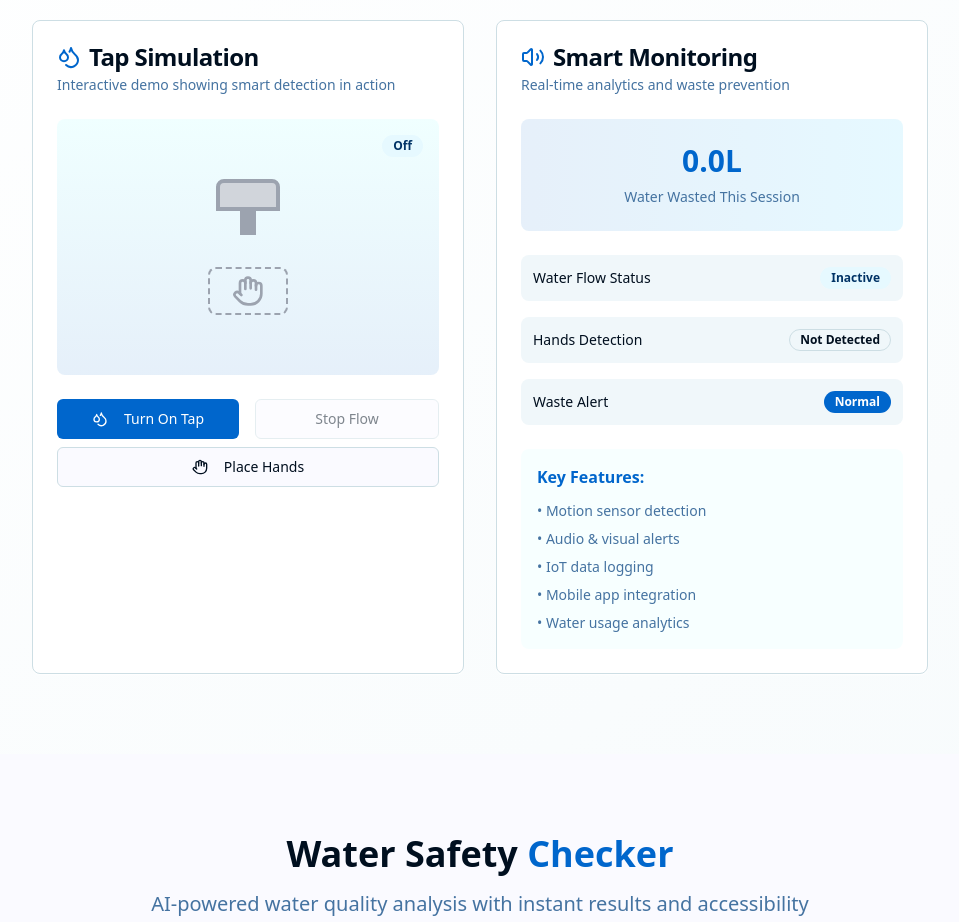
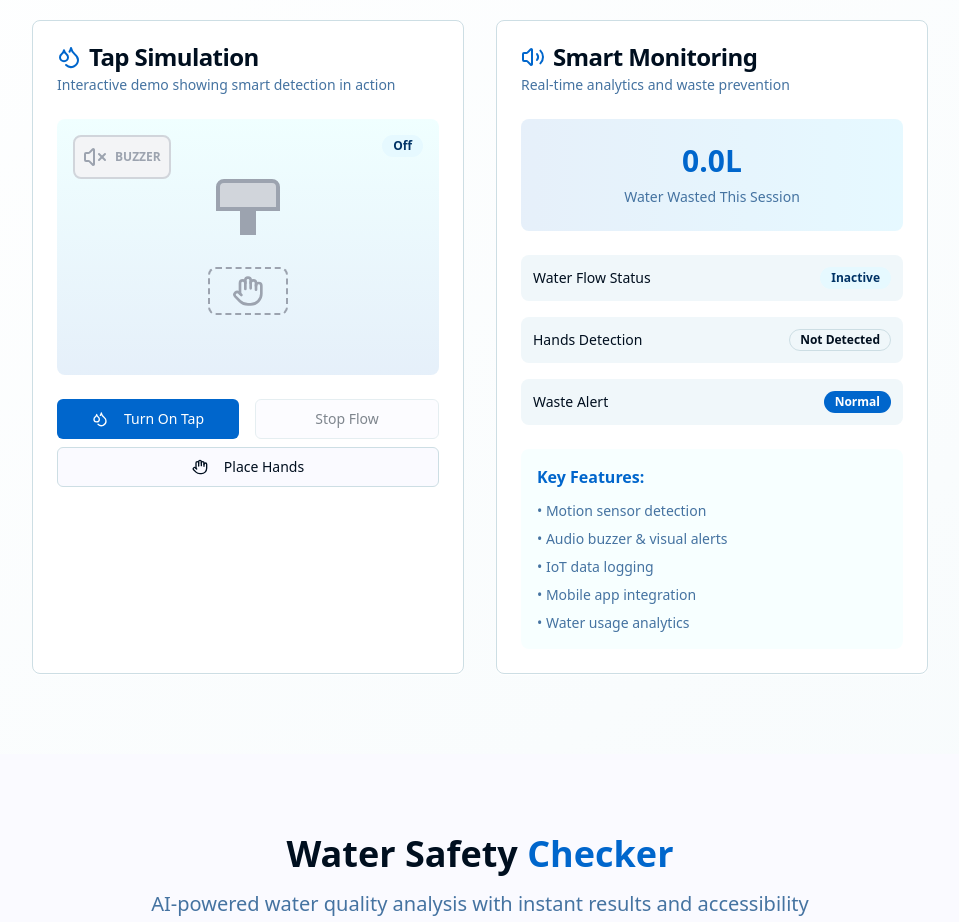
Before and after one commit to Muskan-dharewa/NxtWaveHackathon, a React (Vite) app: page / in a window 1280 px wide. Shown: the part 1020-1942 px from the top of the page, without its empty margins (160-1119 px from the left). Built offline with nearby package versions, Linux system fonts and the light colour scheme.

Commit message:
Add buzzer to tap simulation
Update the Smart Tap Tag simulation to include a buzzer animation or visual indicator.

```diff
--- a/src/components/SmartTapDemo.tsx
+++ b/src/components/SmartTapDemo.tsx
@@ -2,7 +2,7 @@ import { useState, useEffect } from "react";
 import { Button } from "@/components/ui/button";
 import { Card, CardContent, CardDescription, CardHeader, CardTitle } from "@/components/ui/card";
 import { Badge } from "@/components/ui/badge";
-import { Droplets, Hand, AlertTriangle, CheckCircle, Volume2 } from "lucide-react";
+import { Droplets, Hand, AlertTriangle, CheckCircle, Volume2, VolumeX } from "lucide-react";
 import { useToast } from "@/hooks/use-toast";
 
 const SmartTapDemo = () => {
@@ -79,6 +79,27 @@ const SmartTapDemo = () => {
               </CardHeader>
               <CardContent>
                 <div className="relative bg-gradient-to-b from-water-accent/20 to-water-primary/10 rounded-lg p-8 h-64 flex flex-col items-center justify-center">
+                  {/* Buzzer visual */}
+                  <div className="absolute top-4 left-4">
+                    <div className={`flex items-center gap-2 p-2 rounded-lg transition-all duration-300 ${
+                      wasteDetected
+                        ? 'bg-red-500/20 border-2 border-red-500 animate-pulse'
+                        : 'bg-gray-100 border-2 border-gray-300'
+                    }`}>
+                      {wasteDetected ? (
+                        <Volume2 className="h-6 w-6 text-red-500 animate-bounce" />
+                      ) : (
+                        <VolumeX className="h-6 w-6 text-gray-400" />
+                      )}
+                      <span className={`text-xs font-bold ${wasteDetected ? 'text-red-500' : 'text-gray-400'}`}>
+                        {wasteDetected ? 'BEEP!' : 'BUZZER'}
+                      </span>
+                    </div>
+                    {wasteDetected && (
+                      <div className="absolute -inset-2 border-2 border-red-500 rounded-lg animate-ping opacity-75"></div>
+                    )}
+                  </div>
+
                   {/* Tap visual */}
                   <div className="relative mb-8">
                     <div className="w-16 h-8 bg-gray-300 rounded-t-lg border-4 border-gray-400"></div>
@@ -202,7 +223,7 @@ const SmartTapDemo = () => {
                     <h4 className="font-semibold mb-3 text-water-primary">Key Features:</h4>
                     <ul className="text-sm space-y-2 text-muted-foreground">
                       <li>• Motion sensor detection</li>
-                      <li>• Audio & visual alerts</li>
+                      <li>• Audio buzzer & visual alerts</li>
                       <li>• IoT data logging</li>
                       <li>• Mobile app integration</li>
                       <li>• Water usage analytics</li>
```
